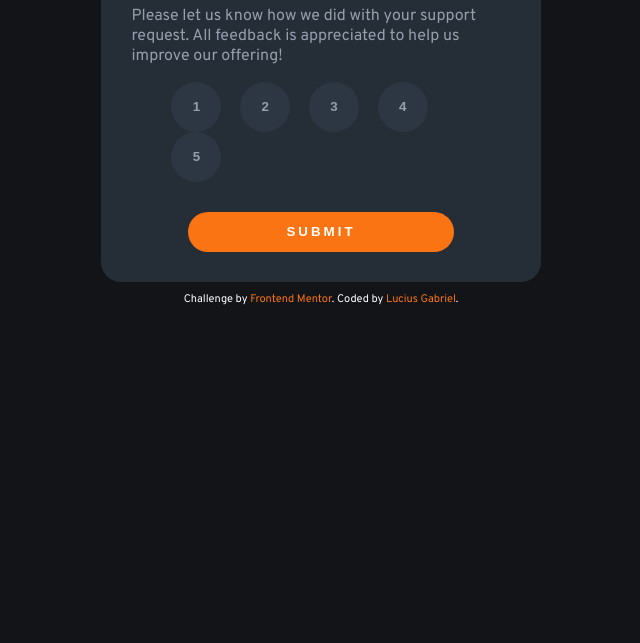
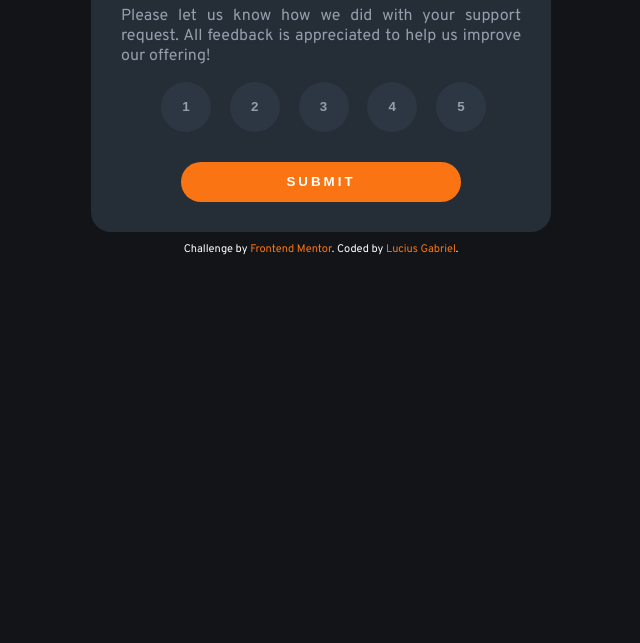
Before and after one commit to LuciusGabriel/interactive-rating-component-main, a plain HTML site: page index.html in a window 1280 px wide. Shown: the part 157-800 px from the top of the page, without its empty margins (319-959 px from the left). Drawn offline with Linux system fonts and the light colour scheme.

Commit message:
COntinue

```diff
--- a/assets/css/style.css
+++ b/assets/css/style.css
@@ -19,7 +19,7 @@ body{
     align-items: center;
 }
 .wrapper{
-    width: 30%;
+    width: 400px;
     background-color: var(--dark-blue);
     margin: 0 auto;
     padding: 30px;
@@ -41,6 +41,7 @@ p{
     font-size: 1em;
     font-weight: 400;
     color: var(--light-grey);
+    text-align: justify;
 }
 ul{
     list-style: none;
--- a/index.html
+++ b/index.html
@@ -21,7 +21,7 @@
   <p>Please let us know how we did with your support request. All feedback is appreciated
   to help us improve our offering!</p>
 
-<ul>
+<ul class="button-list">
   <li><button class="btn-rating" value="1">1</button></li>
   <li><button class="btn-rating" value="2">2</button></li>
   <li><button class="btn-rating" value="3">3</button></li>
```
